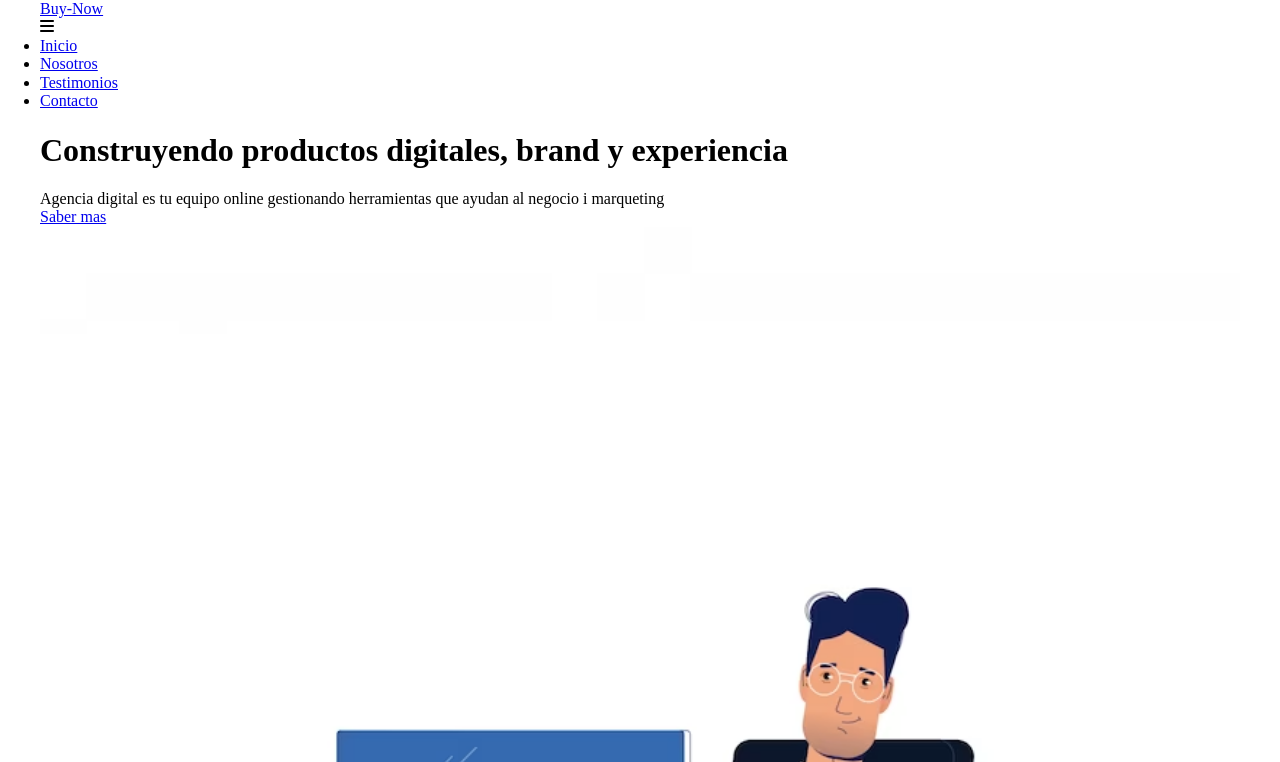
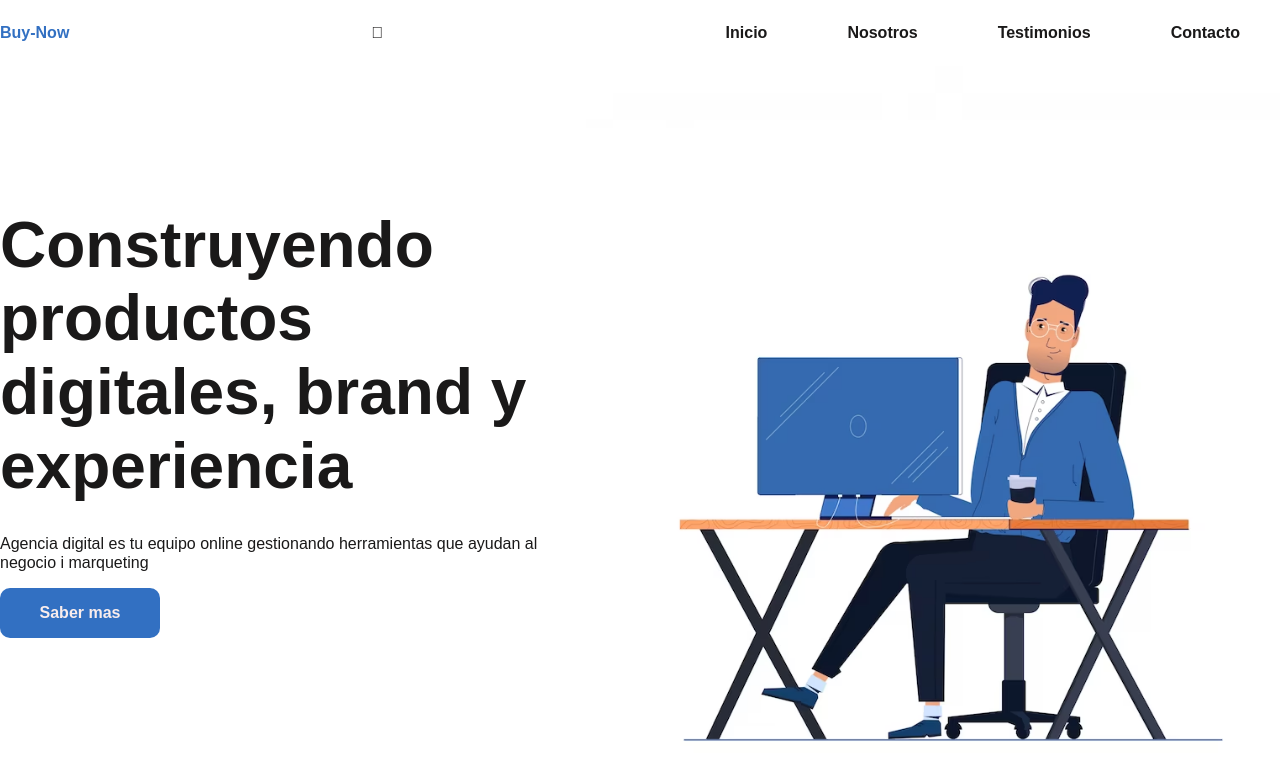
Before and after one commit to valec3/Agencia_Digital, a plain HTML site: page index.html in a window 1280 px wide. Shown: the top 762 px of the page. Drawn offline with nearby package versions, Linux system fonts and the light colour scheme.

Commit message:
Terminar seccion hero y header

```diff
--- a/css/app.css
+++ b/css/app.css
@@ -1,23 +1,145 @@
 :root{
     --primario:#451;
+    --secundario:#f9eded;
+    --tercero:#3270c2;
+    --cuarto:#bdbdbd;
 }
 
-*{
+
+/* GENERALES */
+*,*::after,*::before{
     margin: 0;
     padding: 0;
     box-sizing: border-box;
+    font-family: Arial, Helvetica, sans-serif;
+    list-style: none;
+    text-decoration: none;
+}
+html{
+    color: #1a1919;
 }
 
-::-webkit-scrollbar{
-    color: blanchedalmond;
+
+h1{
+    font-size: 3rem;
+    /* line-height: 40px; */
 }
-
+h2{
+    font-size: 1.6rem;
+}
+h3{
+    font-size: 1.2rem;
+}
+h1,h2,h3,h4,h5{
+    margin: 0;
+}
+p{
+    font-size: 1rem;
+}
 img{
     width: 100%;
     object-fit: cover;
 }
 
+body::after{
+    content: "";
+    top: -50%;
+}
 .container{
-    max-width:75rem ;
+    max-width:1400px ;
     margin: 0 auto;
 }
+
+.btn{
+    font-weight: bold;
+    padding: 1rem .5rem;
+    background: var(--tercero);
+    margin: 1;
+    text-align: center;
+    border-radius:10px;
+    max-width: 10rem;
+    color: #f9eded;
+}
+
+/* navbar */
+.bg-head{
+    /* background: #e7dbdb; */
+}
+.header{
+    display: flex;
+    justify-content: space-between;
+    align-items: center;
+}
+.logo{
+    font-weight: bold;
+    white-space: nowrap;
+    color: var(--tercero);
+}
+.navbar{
+    display: flex;
+}
+.navbar__links{
+    margin: 1rem 0;
+    list-style: none;
+    padding: 0;
+    display: flex;
+}
+.navbar__links a{
+    color: #1a1919;
+    font-weight: bold;
+    position: relative;
+    width: 100%;
+    height: 100%;
+    margin: 0 2rem;
+    padding: .5rem .5rem;
+}
+.navbar__links a::after{
+    position: absolute;
+    content: "";
+    bottom: 0px;
+    left: 0;
+    width: 0%;
+    height: 3px;
+    background: #1a1919;
+    transition: all .3s;
+}
+.navbar__links a:hover::after{
+    width: 100%;
+}
+
+
+.hero{
+    display: flex;
+    gap: 3rem;
+    align-items: center;
+    justify-content: space-evenly;
+}
+.hero__content{
+    display: flex;
+    flex-direction: column;
+    gap: 1rem;
+    flex: 1 1 50%;
+}
+.hero__content h1{
+    font-size: 4rem;
+    margin: 1rem 0;
+}
+.companies{
+
+    background: var(--cuarto);
+}
+.companies__cards{
+    max-width: 57rem;
+    padding: 1.5rem 0;
+    display: grid;
+    grid-template-columns: repeat(auto-fit,minmax(200px,1fr ));
+    justify-items: center;
+    align-items: center;
+    gap: 1rem;
+}
+.companies__cards a{
+    overflow: hidden;
+}
+.companies__cards a:hover img{
+    transform: scale(.95);
+}
--- a/index.html
+++ b/index.html
@@ -17,23 +17,25 @@
 </head>
 <body>
     <!-- section header start -->
-    <header class="container">
+    <div class="bg-head">
+        <header class="header container">
             <a href="#" class="logo">Buy-Now</a>
             <div class="toggleMenu">
-            <i class="fas fa-bars"></i>
+                <i class="fas fa-bars icon-bar"></i>
             </div>
             <div class="navbar">
-            <ul class="navbar__links">
-                <li><a href="#home">Inicio</a></li>
-                <li><a href="#about">Nosotros</a></li>
-                <li><a href="#testimonial">Testimonios</a></li>
-                <li><a href="#contact">Contacto</a></li>
-            </ul>
+                <div class="navbar__links">
+                    <a href="#home">Inicio</a>
+                    <a href="#about">Nosotros</a>
+                    <a href="#testimonial">Testimonios</a>
+                    <a href="#contact">Contacto</a>
+                </div>
             </div>
         </header>
+    </div>
     <!-- section hero start -->
     <section class="hero container">
-        <div>
+        <div class="hero__content">
             <h1>Construyendo productos digitales, brand y experiencia</h1>
             <p>Agencia digital es tu equipo online gestionando herramientas que ayudan al negocio i marqueting</p>
             <a href="#" class="btn hero__btn">Saber mas</a>
@@ -43,8 +45,8 @@
         </div>
     </section>
     <!-- section companies start -->
-    <section class="companies container">
-        <div class="companies__cards">
+    <section class="companies ">
+        <div class="companies__cards container">
             <a href="#" class="companie__card"><img src="img/amazon.png" alt="logo-amazon"></a>
             <a href="#" class="companie__card"><img src="img/microsoft.png" alt="logo-microsoft"></a>
             <a href="#" class="companie__card"><img src="img/netflix.png" alt="netflix"></a>
--- a/js/app.js
+++ b/js/app.js
@@ -7,7 +7,7 @@ var swiper = new Swiper(".mySwiper", {
         type: "progressbar",
     },
     autoplay: {
-        delay: 2500,
+        delay: 2000,
         disableOnInteraction: false,
     },
     breakpoints: {
```
Lines whose indentation alone changed are shown as unchanged.
